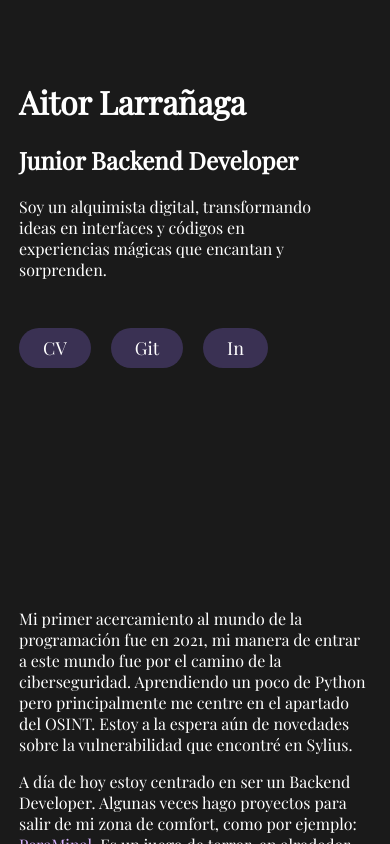
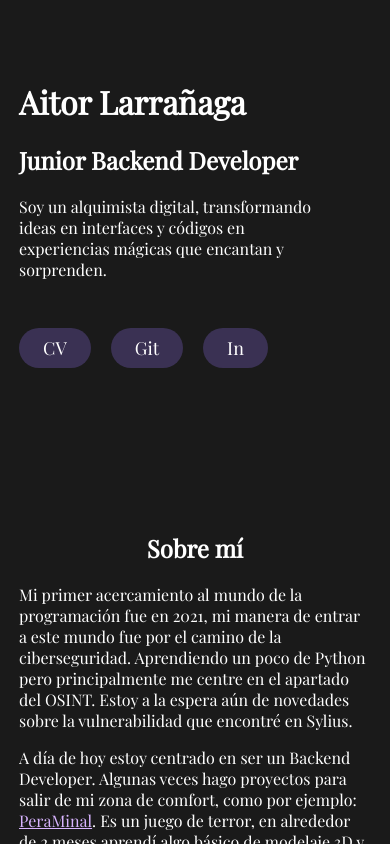
Before and after one commit to chiwaka03/Portfolio-in-React, a React (Vite) app in the folder vite-project/: page / in a window 390 px wide. Shown: the top 844 px of the page. Built offline with nearby package versions, Linux system fonts and the light colour scheme.

Commit message:
First title changed, responsive added to the list

```diff
--- a/vite-project/src/AboutMe.tsx
+++ b/vite-project/src/AboutMe.tsx
@@ -3,6 +3,7 @@ import React from 'react'
 const AboutMe: React.FC = () => {
     return (
         <div className='half2-container'>
+            <h2 className='centered-text display-text'>Sobre mí</h2>
             <p>
                 Mi primer acercamiento al mundo de la programación fue
                 en 2021, mi manera de entrar a este mundo fue por el camino
--- a/vite-project/src/CSS/MyKnowledgeList.css
+++ b/vite-project/src/CSS/MyKnowledgeList.css
@@ -19,3 +19,9 @@
   height: 40px;
   margin: 5px;
 }
+
+@media screen and (max-width: 1024px) {
+  .knowledge-container {
+    margin-left: 0rem;
+  }
+}
--- a/vite-project/src/CSS/styles.css
+++ b/vite-project/src/CSS/styles.css
@@ -189,6 +189,10 @@ a {
   padding-top: 2rem;
 }
 
+.display-text {
+  display: none;
+}
+
 /* Responsive */
 @media screen and (max-width: 1024px) {
   h1 {
@@ -220,7 +224,7 @@ a {
   }
 
   .half2-container {
-    margin-top: 5rem;
+    margin-top: 0rem;
     margin-left: 0;
   }
 
@@ -247,4 +251,7 @@ a {
     margin-top: 3rem;
     margin-bottom: 4rem;
   }
+  .display-text {
+    display: block;
+  }
 }
```
